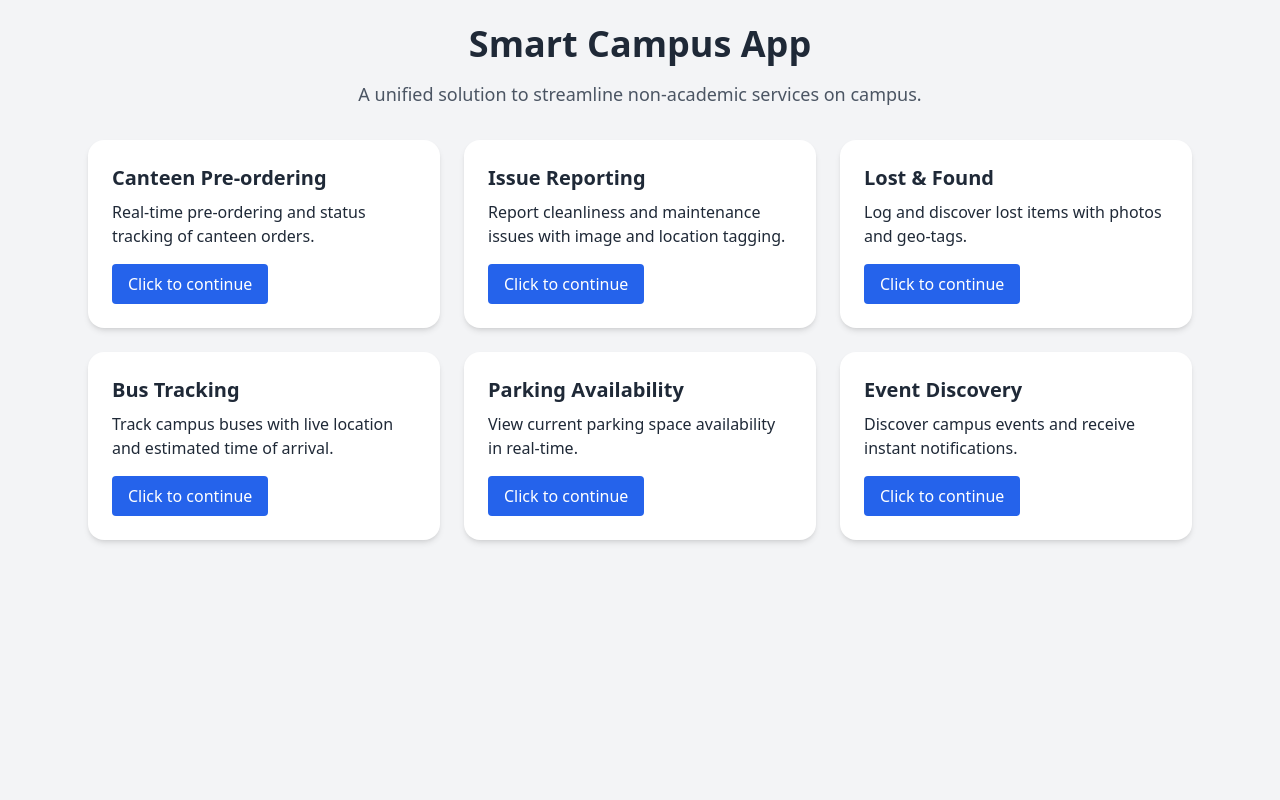
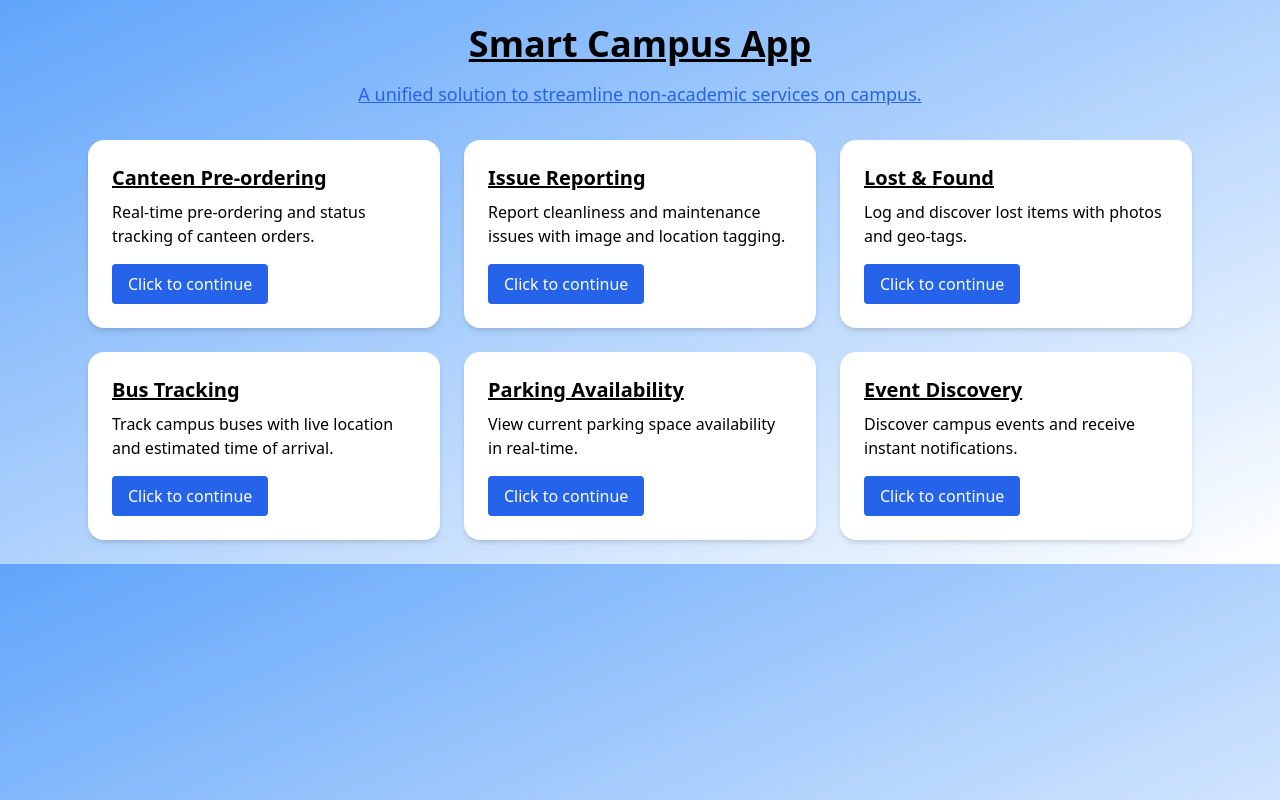
Before and after one commit to Vivekpramanik/Hackathon, a plain HTML site: page index.html in a window 1280 px wide. Drawn offline with nearby package versions, Linux system fonts and the light colour scheme.

Commit message:
Update index.html
front end work

```diff
--- a/index.html
+++ b/index.html
@@ -8,49 +8,49 @@
     <script src="https://cdn.tailwindcss.com"></script>
 </head>
 
-<body class="bg-gray-100 text-gray-800">
+<body class="bg-gradient-to-br from-blue-400 to-white">
     <form action="canteen.html"></form>
     <div class="max-w-6xl mx-auto p-6">
-        <h1 class="text-4xl font-bold text-center mb-4">Smart Campus App</h1>
-        <p class="text-lg text-center text-gray-600 mb-8">
+        <h1 class="text-4xl font-bold text-center mb-4 underline">Smart Campus App</h1>
+        <p class="text-lg text-center text-blue-600 mb-8 underline">
             A unified solution to streamline non-academic services on campus.
         </p>
 
         <div class="grid grid-cols-1 sm:grid-cols-2 lg:grid-cols-3 gap-6">
             <div class="bg-white p-6 rounded-2xl shadow-md">
-                <h2 class="text-xl font-semibold mb-2">Canteen Pre-ordering</h2>
+                <h2 class="text-xl font-semibold mb-2 underline">Canteen Pre-ordering</h2>
                 <p>Real-time pre-ordering and status tracking of canteen orders.</p>
-                <a href="canteen.html"><button class="mt-4 bg-blue-600 text-white px-4 py-2 rounded">Click to continue </button></a>
+                <a href="canteen.html"><button class="mt-4 bg-blue-600 text-white px-4 py-2 rounded hover:bg-green-400">Click to continue </button></a>
             </div>
 
             <div class="bg-white p-6 rounded-2xl shadow-md">
-                <h2 class="text-xl font-semibold mb-2">Issue Reporting</h2>
+                <h2 class="text-xl font-semibold mb-2 underline">Issue Reporting</h2>
                 <p>Report cleanliness and maintenance issues with image and location tagging.</p>
-                <a href="issue_reporting.html"><button class="mt-4 bg-blue-600 text-white px-4 py-2 rounded">Click to continue</button></a>
+                <a href="issue_reporting.html"><button class="mt-4 bg-blue-600 text-white px-4 py-2 rounded hover:bg-green-400">Click to continue</button></a>
             </div>
 
             <div class="bg-white p-6 rounded-2xl shadow-md">
-                <h2 class="text-xl font-semibold mb-2">Lost & Found</h2>
+                <h2 class="text-xl font-semibold mb-2 underline">Lost & Found</h2>
                 <p>Log and discover lost items with photos and geo-tags.</p>
-                <a href="lost&found.html"><button class="mt-4 bg-blue-600 text-white px-4 py-2 rounded">Click to continue</button></a>
+                <a href="lost&found.html"><button class="mt-4 bg-blue-600 text-white px-4 py-2 rounded hover:bg-green-400">Click to continue</button></a>
             </div>
 
             <div class="bg-white p-6 rounded-2xl shadow-md">
-                <h2 class="text-xl font-semibold mb-2">Bus Tracking</h2>
+                <h2 class="text-xl font-semibold mb-2 underline">Bus Tracking</h2>
                 <p>Track campus buses with live location and estimated time of arrival.</p>
-                <a href="bus_tracking.html"><button class="mt-4 bg-blue-600 text-white px-4 py-2 rounded">Click to continue</button></a>
+                <a href="bus_tracking.html"><button class="mt-4 bg-blue-600 text-white px-4 py-2 rounded hover:bg-green-400">Click to continue</button></a>
             </div>
 
             <div class="bg-white p-6 rounded-2xl shadow-md">
-                <h2 class="text-xl font-semibold mb-2">Parking Availability</h2>
+                <h2 class="text-xl font-semibold mb-2 underline">Parking Availability</h2>
                 <p>View current parking space availability in real-time.</p>
-                <a href="parking.html"><button class="mt-4 bg-blue-600 text-white px-4 py-2 rounded">Click to continue</button></a>
+                <a href="parking.html"><button class="mt-4 bg-blue-600 text-white px-4 py-2 rounded hover:bg-green-400">Click to continue</button></a>
             </div>
 
             <div class="bg-white p-6 rounded-2xl shadow-md">
-                <h2 class="text-xl font-semibold mb-2">Event Discovery</h2>
+                <h2 class="text-xl font-semibold mb-2 underline">Event Discovery</h2>
                 <p>Discover campus events and receive instant notifications.</p>
-                <a href="event.html"><button class="mt-4 bg-blue-600 text-white px-4 py-2 rounded">Click to continue</button></a>
+                <a href="event.html"><button class="mt-4 bg-blue-600 text-white px-4 py-2 rounded hover:bg-green-400">Click to continue</button></a>
             </div>
         </div>
     </div>
```
